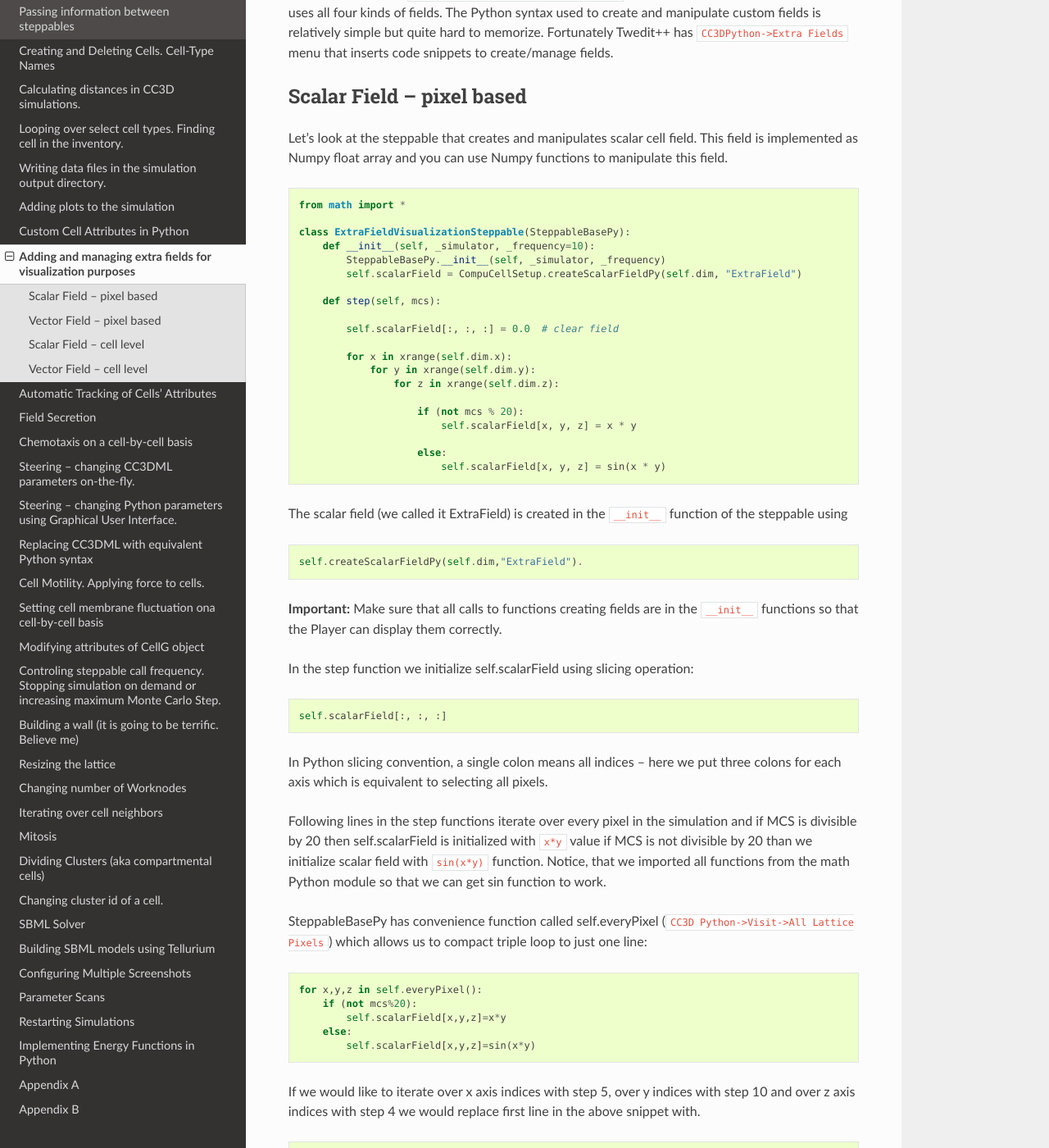
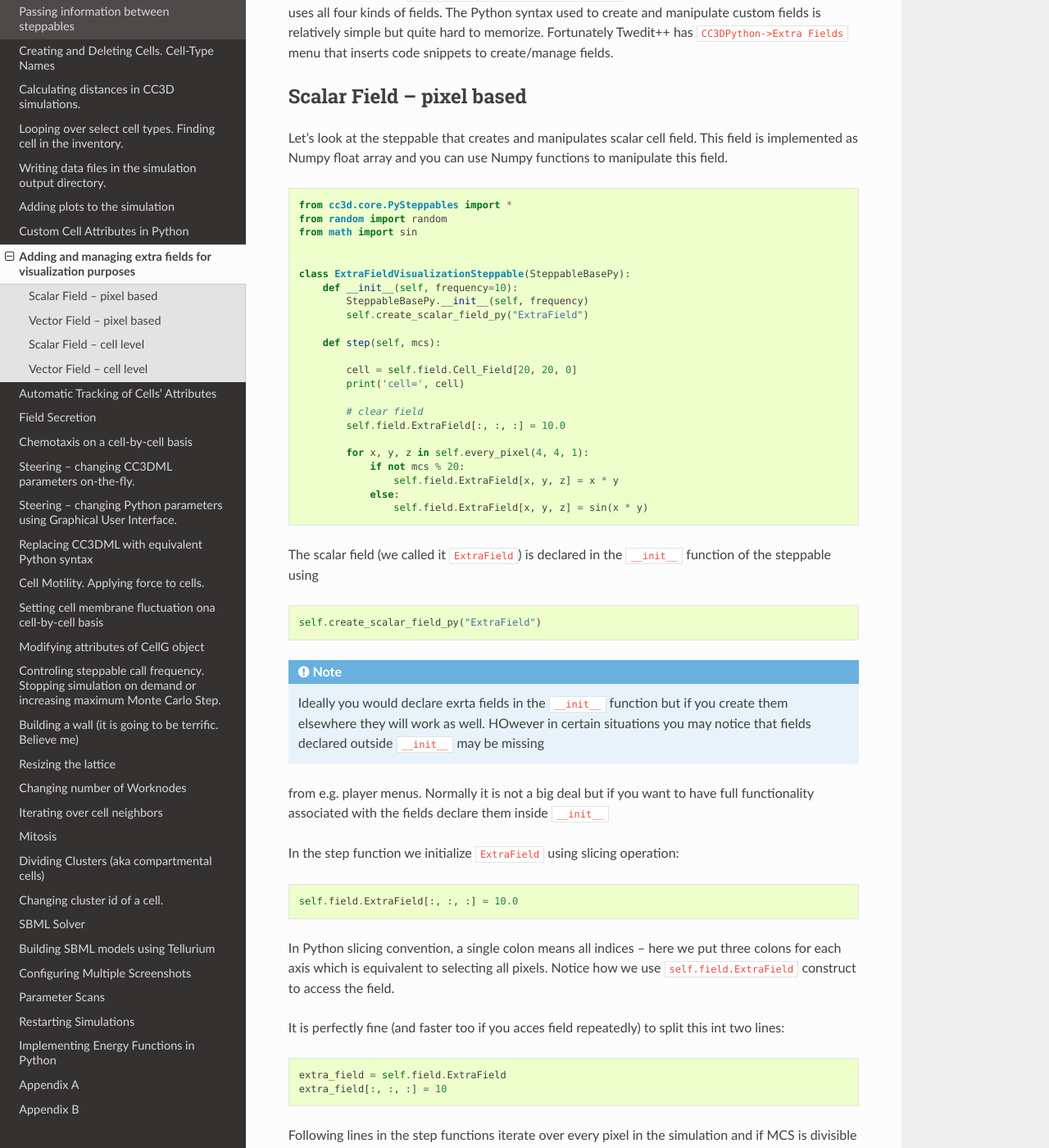
Before and after one commit to CompuCell3D/PythonScriptingManual, a Sphinx documentation site: the page built from docs/adding_and_managing_extra_fields_for_visualization_purposes.rst, in a window 1280 px wide and 1400 px high, scrolled down 434 px. Shown: the whole window at 82% size. Built offline with Sphinx 7.4.7 and the Read the Docs theme 2.0.0, drawn with Linux system fonts in a browser that asks for light colours; some of the changed text lies outside the part shown.

Commit message:
updated chapter on Extra Fields

```diff
--- a/docs/adding_and_managing_extra_fields_for_visualization_purposes.rst
+++ b/docs/adding_and_managing_extra_fields_for_visualization_purposes.rst
@@ -33,67 +33,77 @@ Numpy functions to manipulate this field.
 
 .. code-block:: python
 
-    from math import *
+    from cc3d.core.PySteppables import *
+    from random import random
+    from math import sin
+
 
     class ExtraFieldVisualizationSteppable(SteppableBasePy):
-        def __init__(self, _simulator, _frequency=10):
-            SteppableBasePy.__init__(self, _simulator, _frequency)
-            self.scalarField = CompuCellSetup.createScalarFieldPy(self.dim, "ExtraField")
+        def __init__(self, frequency=10):
+            SteppableBasePy.__init__(self, frequency)
+            self.create_scalar_field_py("ExtraField")
 
         def step(self, mcs):
 
-            self.scalarField[:, :, :] = 0.0  # clear field
+            cell = self.field.Cell_Field[20, 20, 0]
+            print('cell=', cell)
 
-            for x in xrange(self.dim.x):
-                for y in xrange(self.dim.y):
-                    for z in xrange(self.dim.z):
+            # clear field
+            self.field.ExtraField[:, :, :] = 10.0
 
-                        if (not mcs % 20):
-                            self.scalarField[x, y, z] = x * y
+            for x, y, z in self.every_pixel(4, 4, 1):
+                if not mcs % 20:
+                    self.field.ExtraField[x, y, z] = x * y
+                else:
+                    self.field.ExtraField[x, y, z] = sin(x * y)
 
-                        else:
-                            self.scalarField[x, y, z] = sin(x * y)
-
-
-The scalar field (we called it ExtraField) is created in the
+The scalar field (we called it ``ExtraField``) is declared in the
 ``__init__`` function of the steppable using
 
 .. code-block:: python
 
-    self.createScalarFieldPy(self.dim,"ExtraField").
+    self.create_scalar_field_py("ExtraField")
 
-**Important:** Make sure that all calls to functions creating fields are
-in the ``__init__`` functions so that the Player can display them
-correctly.
+.. note::
 
-In the step function we initialize self.scalarField using slicing
-operation:
+    Ideally you would declare exrta fields in the ``__init__`` function but if you create them elsewhere they will work as well. HOwever in certain situations you may notice that fields declared outside ``__init__`` may be missing
+from e.g. player menus. Normally it is not a big deal but if you want to have full functionality associated with the fields declare them inside ``__init__``
+
+
+In the step function we initialize ``ExtraField`` using slicing operation:
 
 .. code-block:: python
 
-    self.scalarField[:, :, :]
+    self.field.ExtraField[:, :, :] = 10.0
 
 In Python slicing convention, a single colon means all indices – here we
 put three colons for each axis which is equivalent to selecting all
-pixels.
+pixels. Notice how we use ``self.field.ExtraField`` construct to access the field.
+
+It is perfectly fine (and faster too if you acces field repeatedly) to split this int two lines:
+
+.. code-block:: python
+
+    extra_field = self.field.ExtraField
+    extra_field[:, :, :] = 10
+
 
 Following lines in the step functions iterate over every pixel in the
 simulation and if MCS is divisible by 20 then self.scalarField is
 initialized with ``x*y`` value if MCS is not divisible by 20 than we
 initialize scalar field with ``sin(x*y)`` function. Notice, that we
-imported all functions from the math Python module so that we can get
+imported all functions from the ``math`` Python module so that we can get
 sin function to work.
 
-SteppableBasePy has convenience function called self.everyPixel (``CC3D Python->Visit->All Lattice Pixels``)
-which allows us to compact triple loop to just one line:
+``SteppableBasePy`` provides convenience function called ``self.every_pixel`` (``CC3D Python->Visit->All Lattice Pixels``) that facilitates compacting triple loop to just one line:
 
 .. code-block:: python
 
-    for x,y,z in self.everyPixel():
-        if (not mcs%20):
-            self.scalarField[x,y,z]=x*y
+    for x,y,z in self.every_pixel():
+        if not mcs % 20:
+            self.field.ExtraField[x, y, z]=x*y
         else:
-            self.scalarField[x,y,z]=sin(x*y)
+            self.field.ExtraField[x, y, z]=sin(x*y)
 
 
 If we would like to iterate over x axis indices with step 5, over y
@@ -102,7 +112,7 @@ replace first line in the above snippet with.
 
 .. code-block:: python
 
-    for x,y,z in self.everyPixel(5,10,4):
+    for x, y, z in self.every_pixel(5,10,4):
 
 You can still use triple loops if you like but shorter syntax leads to a
 cleaner code.
@@ -116,22 +126,25 @@ look at the example code:
 .. code-block:: python
 
     class VectorFieldVisualizationSteppable(SteppableBasePy):
-        def __init__(self, _simulator, _frequency=10):
-            SteppableBasePy.__init__(self, _simulator, _frequency)
-            self.vectorField = self.createVectorFieldPy("VectorField")
+        def __init__(self, frequency=10):
+            SteppableBasePy.__init__(self, frequency)
+            self.create_vector_field_py("VectorField")
 
         def step(self, mcs):
-            self.vectorField[:, :, :, :] = 0.0  # clear vector field
+            vec_field = self.field.VectorField
+
+            # clear vector field
+            vec_field[:, :, :, :] = 0.0
 
             for x, y, z in self.everyPixel(10, 10, 5):
-                self.vectorField[x, y, z] = [x * random(), y * random(), z * random()]
+                vec_field[x, y, z] = [x * random(), y * random(), z * random()]
 
 Th code is very similar to the previous steppable. In the ``__init__``
 function we create pixel based vector field , in the step function we
 initialize it first to with zero vectors and later we iterate over
 pixels using steps ``10``, ``10``, ``5`` for ``x``, ``y``, ``z``
 axes respectively and to these select lattice pixels we assign ``[x*random(), y*random(), z*random()]``
-vector. Internally, ``self.vectorField`` is implemented as ``Numpy`` array:
+vector. Internally, ``self.field.VectorField`` is implemented as ``numpy`` array:
 
 .. code-block:: python
 
@@ -155,22 +168,37 @@ example code:
 .. code-block:: python
 
     class IdFieldVisualizationSteppable(SteppableBasePy):
-        def __init__(self,_simulator,_frequency=10):
-            SteppableBasePy.__init__(self,_simulator,_frequency)
-            self.scalarCLField=self.createScalarFieldCellLevelPy("IdField")
+        def __init__(self, frequency=10):
+            SteppableBasePy.__init__(self, frequency)
 
-        def step(self,mcs):
-            self.scalarCLField.clear()
-            for cell in self.cellList:
-                self.scalarCLField[cell]=cell.id*random()
+        def start(self):
+            # note if you create field outside constructor this field will not be properly
+            # initialized if you are using restart snapshots. It is OK as long as you are aware of this limitation
+            self.create_scalar_field_cell_level_py("IdFieldNew")
+
+        def step(self, mcs):
+
+
+            # clear id field
+            try:
+                id_field = self.field.IdFieldNew
+                id_field.clear()
+            except KeyError:
+                # an exception might occur if you are using restart snapshots to restart simulation
+                # because field has been created outside constructor
+                self.create_scalar_field_cell_level_py("IdFieldNew")
+                id_field = self.field.IdFieldNew
+
+            for cell in self.cell_list:
+                id_field[cell] = cell.id * random()
 
 As it was the case with other fields we create cell level scalar field
-in the ``__init__`` function using self.createScalarFieldCellLevelPy. In
+in the ``__init__`` function using ``self.create_scalar_field_cell_level_py``. In
 the step function we first clear the field – this simply removes all
 entries from the dictionary. If you forget to clean dictionary before
 putting new values you may end up with stray values from the previous
 step. Inside the loop over all cells we assign random value to each cell.
-When we plot ``IdField`` in the player we will see that cells have different
+When we plot ``IdFieldNew`` in the player we will see that cells have different
 color labels. If we used pixel-based field to accomplish same task we
 would have to manually assign same value to all pixels belonging to a
 given cell. Using cell level fields we save ourselves a lot of work and
@@ -185,21 +213,25 @@ the previous example:
 .. code-block::python
 
     class VectorFieldCellLevelVisualizationSteppable(SteppableBasePy):
-        def __init__(self,_simulator,_frequency=10):
-            SteppableBasePy.__init__(self,_simulator,_frequency)
+        def __init__(self, frequency=10):
+            SteppableBasePy.__init__(self, frequency)
 
-            self.vectorCLField=self.createVectorFieldCellLevelPy("VectorFieldCellLevel")
+            self.create_vector_field_cell_level_py("VectorFieldCellLevel")
 
-        def step(self,mcs):
-            self.vectorCLField.clear()
-            for cell in self.cellList:
+        def step(self, mcs):
+            vec_field = self.field.VectorFieldCellLevel
 
-                if cell.type==1:
-                    self.vectorCLField[cell]=[cell.id*random(),cell.id*random(),0]
+            vec_field.clear()
+            for cell in self.cell_list:
 
+                if cell.type == 1:
+                    vec_field[cell] = [cell.id * random(), cell.id * random(), 0]
+                    vec = vec_field[cell]
+                    vec *= 2.0
+                    vec_field[cell] = vec
 
 Inside ``__init__`` function we create cell-level vector field using
-self.createVectorFieldCellLevelPy function. In the step function we
+``self.create_vector_field_cell_level_py`` function. In the step function we
 clear field and then iterate over all cells and assign random vector to
 each cell. When we plot this field on top cell borders you will see that
 vectors are anchored in “cells’ corners” and not at the COM. This is
```
Also changed, not shown: other parts of docs/adding_and_managing_extra_fields_for_visualization_purposes.rst (+4 -4 lines).
